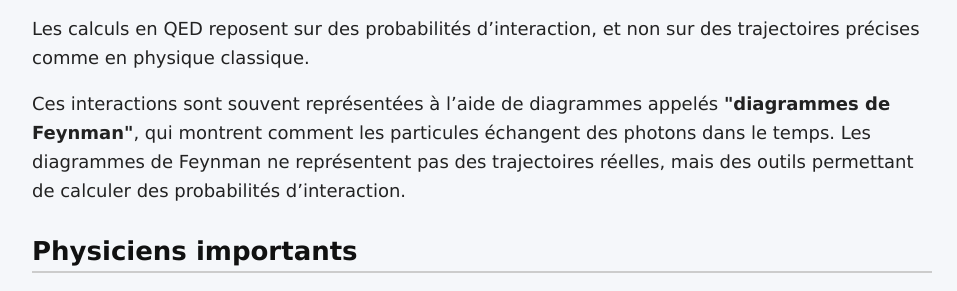
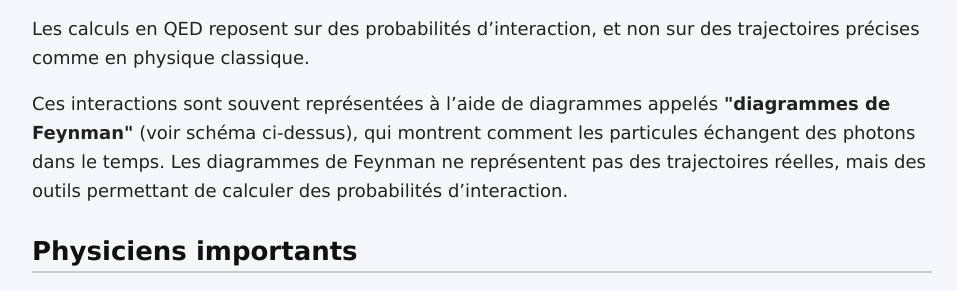
Before and after one commit to Atheris-Hispida/QED-site, a plain HTML site: page index.html in a window 1280 px wide. Shown: the part 1253-1544 px from the top of the page, without its empty margins (158-1115 px from the left). Drawn offline with Linux system fonts and the light colour scheme.

Commit message:
Update index.html

```diff
--- a/index.html
+++ b/index.html
@@ -66,7 +66,7 @@
 		et non sur des trajectoires précises comme en physique classique.
 		</p>
 		<p class="paragraphe">
-		Ces interactions sont souvent représentées à l’aide de diagrammes appelés <strong>"diagrammes de Feynman"</strong>,
+		Ces interactions sont souvent représentées à l’aide de diagrammes appelés <strong>"diagrammes de Feynman"</strong> (voir schéma ci-dessus),
 		qui montrent comment les particules échangent des photons dans le temps.
 		Les diagrammes de Feynman ne représentent pas des trajectoires réelles,
 		mais des outils permettant de calculer des probabilités d’interaction.
```
